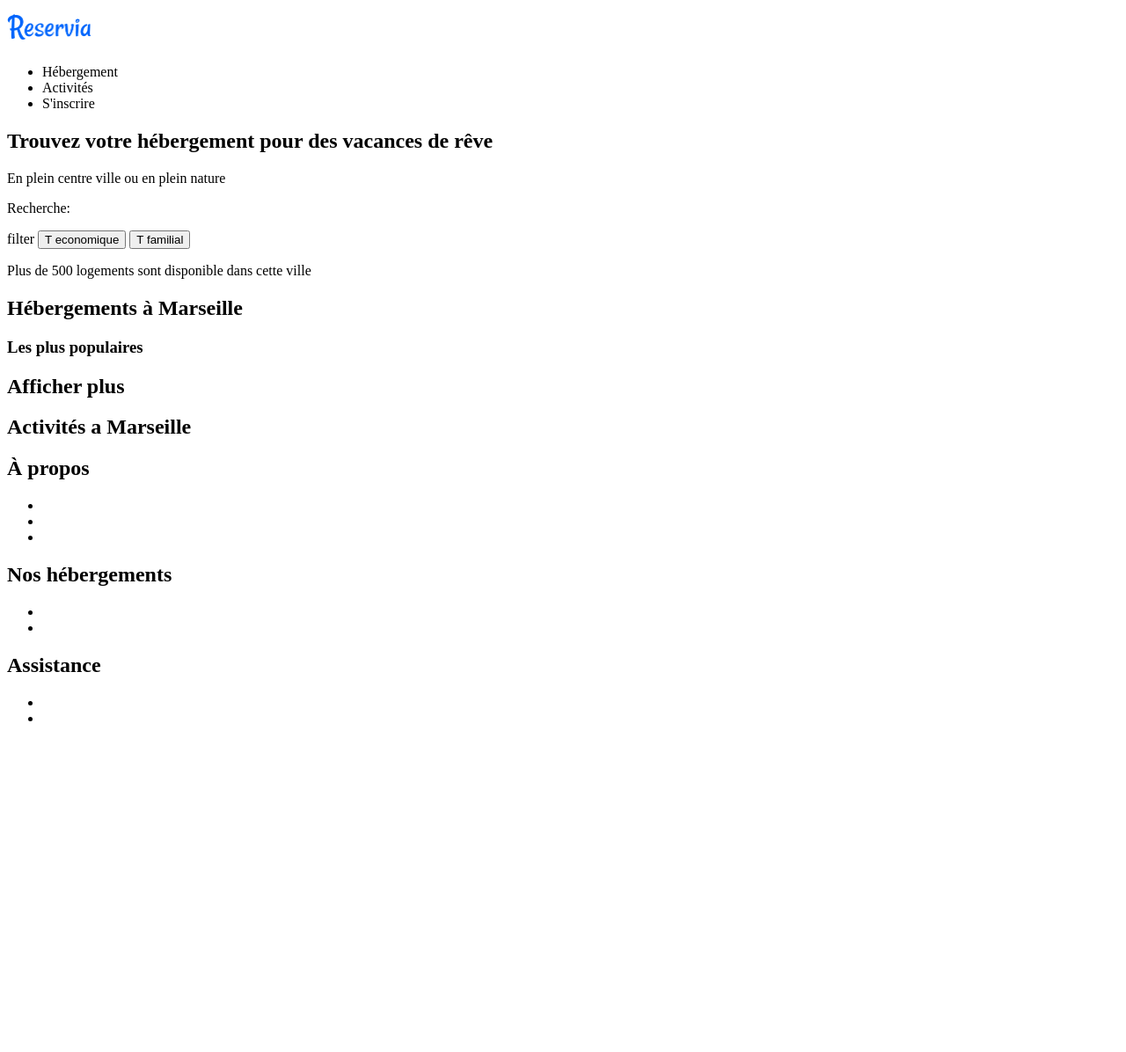
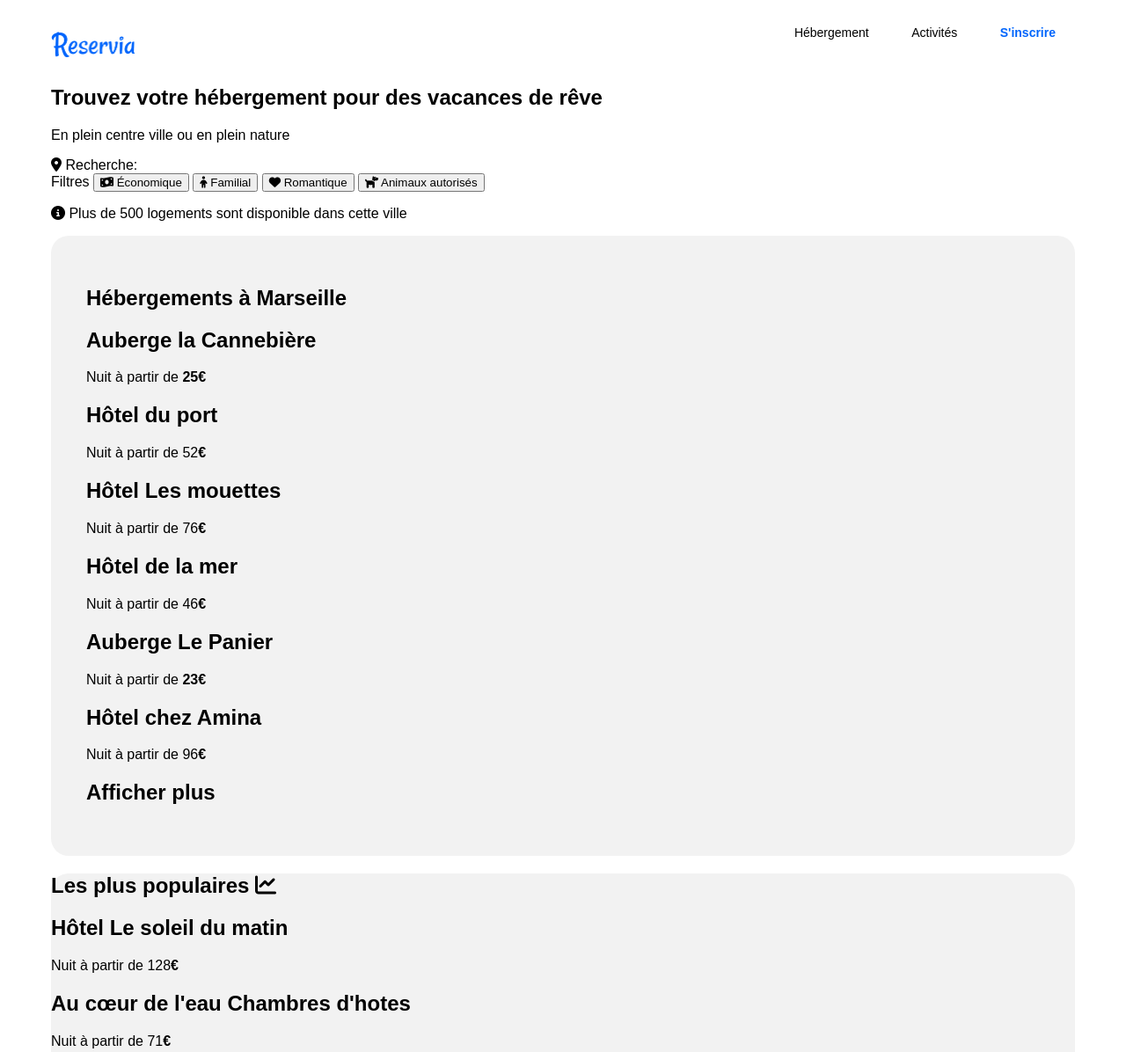
Before and after one commit to Danguole-Luzaite/LUZAITEDanguole_2_24052021, a plain HTML site: page index.html in a window 1280 px wide. Shown: the top 1196 px of the page at 88% size. Before the commit the page ends 842 px from the top, so only its background shows below. Drawn offline with Linux system fonts and the light colour scheme.

Commit message:
finir structuration de base de index.html, modifications de header.css et de style.css

```diff
--- a/CSS/header.css
+++ b/CSS/header.css
@@ -1,11 +1,46 @@
-.logo {
+header{
+    margin: 0 auto;
+    padding-top: 20px;
+    margin-left: 50px;
+    margin-right: 50px;
+}
+
+.logo { /*dimensions et alignement du logo*/
     margin: auto;
-    align-content: left;
+    float: left;
     width: 385px;
-   height: 180px;
+   height: auto;
 }
 
  img { /* Redimensionner le logo */
     width: 96px;
-    height: 45px;
+    height: auto;
+    margin: 0;
 }
+
+/* définir la barre de navigation*/
+nav{
+    float: right;
+}
+
+
+nav ul {
+    list-style-type: none;
+    margin: 0;
+    padding: 0;
+    overflow: hidden;
+}
+
+nav li{
+    margin: 0;
+    display: inline;
+    padding-inline: 22px;
+    font-family: 'Raleway', sans-serif;
+    font-size: 14px;
+}
+
+.sinscrire {
+    color: #0065fc;
+}
+
+/* add link hover effect and color */
--- a/CSS/style.css
+++ b/CSS/style.css
@@ -1,6 +1,5 @@
-body{
-        background-color: white;
-}
+/* Les couleurs de la charte: bleu #0065FC,
+plus claire #DEEBFF, le gris pour le fond #F2F2F2. */
 
 
 /* ajouter la police du site "Raleway"*/
@@ -8,5 +7,39 @@ body{
         font-family: 'Raleway';
         src: url(.font\Raleway-VariableFont_wght.ttf) format('ttf-variations');
         src: url(.font\static\Raleway-Bold.ttf) format('ttf');
+}
+
+body{
+        background-color: white;
+        /* ajouter font 'Raleway'*/
+        font-family: 'Raleway', sans-serif;
+}
+
+main{
+        margin-left: 50px;
+        margin-right: 50px;
+}
+
+.section2{  /* definir les margins et background de section2 */
+        background-color: #F2F2F2 ;
+        border-radius: 20px;
+        padding-top: 37px;
+        padding-bottom: 38px;
+        padding-left: 40px;
+        padding-right: 40px;
+}
+
+
+
+aside{ /* definir les margins et background de aside */
+        background-color: #F2F2F2 ;
+        border-radius: 20px;
 
 }
+
+
+footer{ /* definir les margins et background du footer */
+        background-color: #F2F2F2 ;
+        margin: 0;
+        padding-left: 40px;
+}
--- a/index.html
+++ b/index.html
@@ -5,82 +5,118 @@
         <link rel="stylesheet" href="CSS/style.css">
         <link rel="stylesheet" href="CSS/header.css">
         <title>Reservia</title>
+        <script src="https://kit.fontawesome.com/dd84544794.js" crossorigin="anonymous"></script>
     </head>
 
     <body>
         <header>
+            <div>
                 <!-- insert Reservia logo -->
-            <div id="logo">
-                <img src="Images\Reservia@3x.png" alt="logo Reservia">
-            </div>
-            <nav>
+                <img src="Images\Reservia@3x.png" alt="logo Reservia" id="logo">
+
+                <nav> <!-- définir des liens vers la barre de navigation horizontale -->
                     <ul>
-                    <li>Hébergement</li>
-                    <li>Activités</li>
-                    <li>S'inscrire</li>
+                        <li><a href="Hébergement.asp"></a>Hébergement</li>
+                        <li><a href="Activités.asp"></a>Activités</li>
+                        <li><a href="S'inscrire.asp"></a></strong><strong class="sinscrire">S'inscrire</strong></li>
                     </ul>
                 </nav>
+            </div>
         </header>
 
         <main>
 
-        <section>
+            <section class="section1"> <!-- insert section1, research box -->
                 <h1>Trouvez votre hébergement pour des vacances de rêve</h1>
                 <p>En plein centre ville ou en plein nature</p>
+
+                <div class="Recherche"><i class="fas fa-map-marker-alt"></i>
                     <label for="site-search">Recherche:</label>
-            <p class="filter">
-                <span>filter</span>
-                <button><span>T</span> economique</button>
-                <button><span>T</span> familial</button>
+                </div>
 
-            </p>
-            <p>Plus de 500 logements sont disponible dans cette ville</p>
+
+                  <!-- insert filters-->
+                <div class="filter">
+                    <span>Filtres</span>
+                    <button><span><i class="fas fa-money-bill-wave"></i></span> Économique</button>
+                    <button><span><i class="fas fa-child"></i></span> Familial</button>
+                    <button><span><i class="fas fa-heart"></i></span> Romantique</button>
+                    <button><span><i class="fas fa-dog"></i></span> Animaux autorisés</button>
+                </div>
+                <p> <span><i class="fas fa-info-circle"></i></span> Plus de 500 logements sont disponible dans cette ville</p>
             </section>
 
-        <section>
+            <section class="section2"> <!-- section2 'Hébergements à Marseille'-->
+            <!-- utiliser flexbox-->
                 <h1>Hébergements à Marseille</h1>
-            <article></article>
-            <article></article>
-            <article></article>
-            <article></article>
-            <article></article>
-            <article></article>
+                <div class="container">
+                    <div class="element"><h2>Auberge la Cannebière</h2><p>Nuit à partir de <strong>25€</strong></p></div>
+                    <div class="element"><h2>Hôtel du port</h2><p>Nuit à partir de 52<strong>€</strong></p></div>
+                    <div class="element"><h2>Hôtel Les mouettes</h2><p>Nuit à partir de 76<strong>€</strong></p></div>
+                    <div class="element"><h2>Hôtel de la mer</h2><p>Nuit à partir de 46<strong>€</strong></p></div>
+                    <div class="element"><h2>Auberge Le Panier</h2><p>Nuit à partir de <strong>23€</strong></p></div>
+                    <div class="element"><h2>Hôtel chez Amina</h2><p>Nuit à partir de 96<strong>€</strong></p></div>
+                </div>
 
-                <aside>
-                    <h1>Les plus populaires</h1>
-                    <article></article>
-                    <article></article>
-                    <article></article>
+                <div>
+                    <h2>Afficher plus</h2>
+                </div>
+            </section>
+
+            <aside>   <!--insert aside à droite de la section2 -->
+                <h1>Les plus populaires <span><i class="fas fa-chart-line"></i></span></h1>
+                <!-- utiliser flexbox-->
+                <div class="container2">
+                    <div><h2> Hôtel Le soleil du matin</h2><p>Nuit à partir de 128<strong>€</strong></p></div>
+                    <div><h2> Au cœur de l'eau Chambres d'hotes</h2><p>Nuit à partir de 71<strong>€</strong></p></div>
+                    <div><h2> Hôtel</h2><p>Nuit à partir de 68<strong>€</strong></p></div>
+                </div>
             </aside>
 
-                <div> <h2>Afficher plus</h2>
+            <section class="section3"> <!-- section3 'Activités a Marseille'-->
+                <h1>Activités a Marseille</h1>
+                <!-- utiliser flexbox-->
+                <div class="container3">
+                    <div class="Activités img grande">Vieux Port</div>
+                    <div class="Activités">Fort de Pomégues</div>
+                    <div class="Activités">Iles du Frioul</div>
+                    <div class="Activités img grande">Parc National des Calanques</div>
+                    <div class="Activités">Notre-Dame-de-la-Garde</div>
+                    <div class="Activités">Parc Longchamp</div>
                 </div>
-
-        </section>
-
-        <section>
-            <h1>Activités a Marseille</h1>
             </section>
 
         </main>
 
-        <footer>
-            <h2>À propos</h2>
+        <footer> <!--insert Footer-->
+
+            <div class="row"> <!-- utiliser grid, créer trois colonnes égales -->
+                <div class="column"> <!-- colonne 1 -->
+                    <p><strong>À propos</strong></p>
                         <ul>
-                    <li></li>
-                    <li></li>
-                    <li></li>
+                            <li>Fonctionnement du site</li>
+                            <li>Conditions générales de vente</li>
+                            <li>Données et confidentialité</li>
                         </ul>
-            <h2>Nos hébergements</h2>
+                </div>
+                <div class="column"> <!-- colonne 2 -->
+                    <p><strong>Nos hébergements</strong></p>
                         <ul>
-                    <li></li>
-                    <li></li>
+                            <li>Charte qualité</li>
+                            <li>Soumettre votre hôtel</li>
                         </ul>
-            <h2>Assistance</h2>
+                </div>
+
+                <div class="column"> <!-- colonne 3 -->
+                    <p><strong>Assistance</strong></p>
                         <ul>
-                    <li></li>
-                    <li></li>
+                            <li>Centre d'aide</li>
+                            <li>Nous contacter</li>
                         </ul>
+                </div>
+
+            </div>
+
         </footer>
 
     </body>
```
Lines whose indentation alone changed are shown as unchanged.
